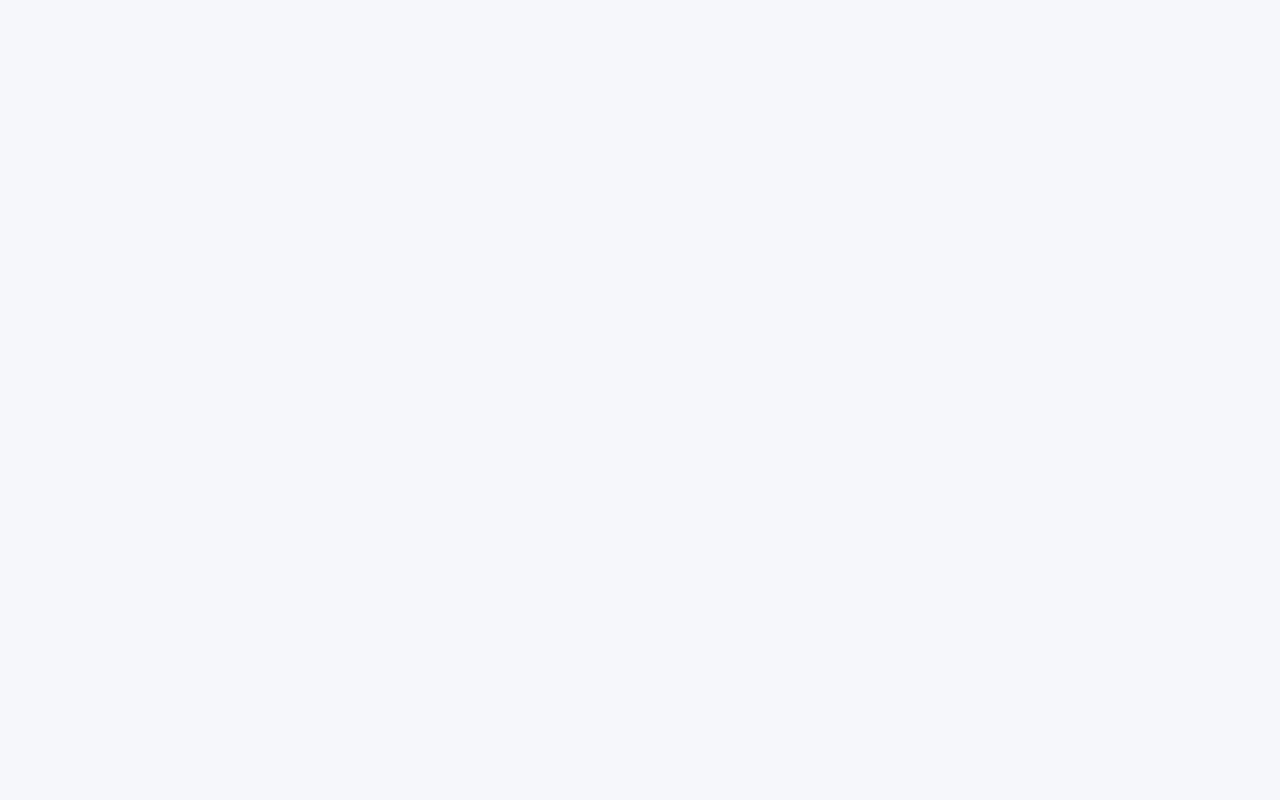
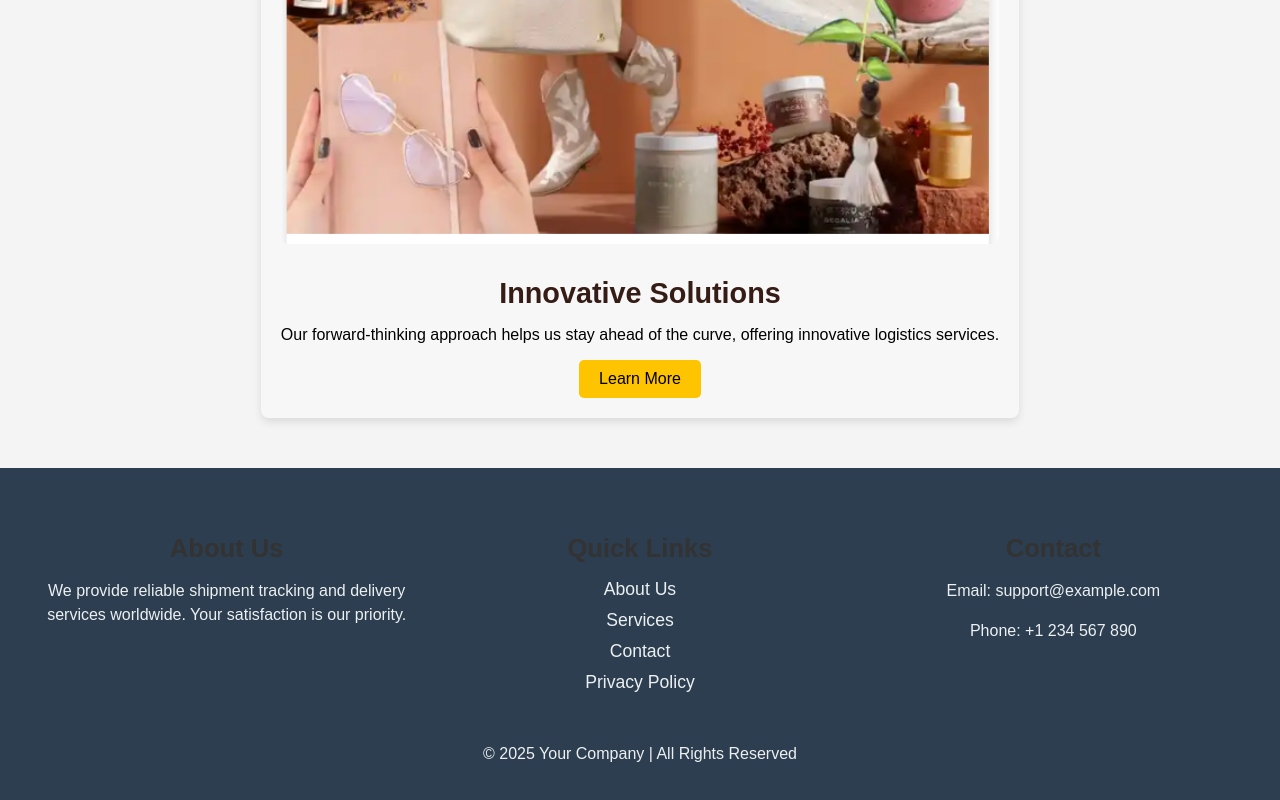
Before and after one commit to asadr381/web, a React (Create React App) app: page / in a window 1280 px wide. Shown: the part 1572-2372 px from the top of the page. Before the commit the page ends 1287 px from the top, so only its background shows below. Built offline with nearby package versions, Linux system fonts and the light colour scheme.

Commit message:
first commit

```diff
--- a/src/App.js
+++ b/src/App.js
@@ -1,24 +1,28 @@
 // src/App.js
 import React from 'react';
-import { BrowserRouter as Router, Route, Routes } from 'react-router-dom';  // Use Routes instead of Switch
+import { BrowserRouter as Router, Route, Routes } from 'react-router-dom';
 import './App.css';
 import Navigation from './components/Navigation';
 import Home from './components/Home';
 import Shipments from './components/Shipments';
 import Tracking from './components/Tracking';
 import Services from './components/Services'; // Import Services component
+import Footer from './components/Footer'; // Import Footer component
 
 function App() {
   return (
     <Router>
       <div className="App">
         <Navigation />
+
         <Routes>  {/* Use Routes instead of Switch */}
           <Route path="/" element={<Home />} />
           <Route path="/shipments" element={<Shipments />} />
           <Route path="/tracking" element={<Tracking />} />
           <Route path="/services" element={<Services />} /> {/* Add Route for Services */}
         </Routes>
+
+        <Footer /> {/* Add Footer at the bottom */}
       </div>
     </Router>
   );
--- /dev/null
+++ b/src/components/Footer.css
@@ -0,0 +1,68 @@
+/* Footer Styles */
+.footer {
+  background-color: #2c3e50;
+  color: #ecf0f1;
+  padding: 40px 0;
+  position: relative;
+  width: 100%;
+  bottom: 0;
+  margin-top: auto; /* Ensures the footer is at the bottom of the page */
+}
+
+.footer-content {
+  display: flex;
+  justify-content: space-between;
+  padding: 0 20px;
+}
+
+.footer-section {
+  flex: 1;
+  margin: 0 20px;
+}
+
+.footer-section h3 {
+  font-size: 1.6rem;
+  margin-bottom: 10px;
+  font-weight: bold;
+}
+
+.footer-section p {
+  font-size: 1rem;
+  line-height: 1.5;
+}
+
+.footer-section ul {
+  list-style-type: none;
+  padding: 0;
+}
+
+.footer-section ul li {
+  margin: 10px 0;
+}
+
+.footer-section ul li a {
+  text-decoration: none;
+  color: #ecf0f1;
+  font-size: 1.1rem;
+}
+
+.footer-section ul li a:hover {
+  color: #3498db;
+}
+
+.footer-bottom {
+  text-align: center;
+  padding-top: 20px;
+  font-size: 1rem;
+}
+
+@media (max-width: 768px) {
+  .footer-content {
+    flex-direction: column;
+    align-items: center;
+  }
+
+  .footer-section {
+    margin-bottom: 20px;
+  }
+}
--- /dev/null
+++ b/src/components/Footer.js
@@ -0,0 +1,36 @@
+import React from 'react';
+import './Footer.css';
+
+const Footer = () => {
+  return (
+    <footer className="footer">
+      <div className="footer-content">
+        <div className="footer-section about">
+          <h3>About Us</h3>
+          <p>
+            We provide reliable shipment tracking and delivery services worldwide. Your satisfaction is our priority.
+          </p>
+        </div>
+        <div className="footer-section links">
+          <h3>Quick Links</h3>
+          <ul>
+            <li><a href="/about">About Us</a></li>
+            <li><a href="/services">Services</a></li>
+            <li><a href="/contact">Contact</a></li>
+            <li><a href="/privacy-policy">Privacy Policy</a></li>
+          </ul>
+        </div>
+        <div className="footer-section contact">
+          <h3>Contact</h3>
+          <p>Email: support@example.com</p>
+          <p>Phone: +1 234 567 890</p>
+        </div>
+      </div>
+      <div className="footer-bottom">
+        <p>&copy; 2025 Your Company | All Rights Reserved</p>
+      </div>
+    </footer>
+  );
+};
+
+export default Footer;
--- a/src/components/Home.js
+++ b/src/components/Home.js
@@ -4,7 +4,7 @@ import { motion } from 'framer-motion';
 import billImage from '../img/bill.png';
 import serviceImage from '../img/img2.PNG'; // Your service image
 import collageImage from '../img/img3.PNG'; // Your small business image
-
+import { Link } from 'react-router-dom';
 function Home() {
   return (
     <div className="home-container">
@@ -40,6 +40,8 @@ function Home() {
             <h2 style={{ color: '#351c15' }}>Let ULS Help Grow Your Business</h2>
             <div className="underline"></div>
             <p style={{ color: 'black' }}>Looking for fast, reliable shipping or industry-leading logistics solutions? ULS provides the expertise to streamline your operations.</p>
+
+            <Link to="/Shipments" style={{ textDecoration: 'none' }}>
               <motion.button
                 whileHover={{ scale: 1.1 }}
                 whileTap={{ scale: 0.9 }}
@@ -48,6 +50,7 @@ function Home() {
               >
                 Get Started
               </motion.button>
+            </Link>
           </motion.div>
         </motion.div>
 
@@ -60,6 +63,7 @@ function Home() {
           style={{ textAlign: 'center', marginTop: '50px' }}
         >
           <h1 style={{ color: '#351c15' }}>UNIVERSAL LOGISTICS SERVICES PVT. LTD</h1>
+          <h3 style={{ color: '#351c15' }}>UPS Authorised Service Contractor Pakistan </h3>
           <p style={{ color: 'black' }}>Providing world-class logistics solutions with efficiency and transparency. We specialize in international shipping, warehousing, and supply chain management to deliver faster, more securely, and cost-effectively.</p>
         </motion.div>
 
@@ -117,11 +121,36 @@ function Home() {
             </a>
           </motion.div>
         </motion.div>
+        <div>  <h3 style={{ color: '#351c15' }}>Our Service Centers </h3></div>
 
         {/* Small Business Growth Section */}
+      {/* Office Locations Section */}
+      <motion.div
+            className="service-card"
+            initial={{ opacity: 0, x: 100 }}
+            animate={{ opacity: 1, x: 0 }}
+            transition={{ duration: 1, delay: 0.7 }}
+            style={{ flex: 1, background: '#f7f7f7', padding: '20px', borderRadius: '8px', boxShadow: '0 4px 8px rgba(0, 0, 0, 0.1)' }}
+          >
+            <img src={collageImage} alt="Small Business Image" style={{ width: '100%', borderRadius: '8px' }} />
+            <h3 style={{ color: '#351c15' }}>Innovative Solutions</h3>
+            <p style={{ color: 'black',textAlign: 'left' }}>Our forward-thinking approach helps us stay ahead of the curve, offering innovative logistics services.</p>
+            <a href="https://about.ups.com/us/en/our-stories/customer-first/small-business-big-growth.html" target="_blank" rel="noopener noreferrer">
+              <motion.button
+                whileHover={{ scale: 1.1 }}
+                whileTap={{ scale: 0.9 }}
+                className="cta-button"
+                style={{ padding: '10px 20px', backgroundColor: '#ffc400', color: 'black', border: 'none', borderRadius: '5px', cursor: 'pointer' }}
+              >
+                Learn More
+              </motion.button>
+            </a>
+          </motion.div>
 
       </div>
+
     </div>
+
   );
 }
 
--- a/src/components/Navigation.css
+++ b/src/components/Navigation.css
@@ -150,4 +150,13 @@
     margin: 1rem;
     padding-right: 1.5rem;
   }
+  .navbar h3 {
+    flex-grow: 0; /* Prevent text from shifting on mobile */
+    text-align: center; /* Ensure text is centered */
+  }
 }
+.navbar h6 {
+  color: white;
+  text-align: left;
+  flex-grow: 1;
+}
--- a/src/components/Navigation.js
+++ b/src/components/Navigation.js
@@ -18,7 +18,7 @@ function Navigation() {
           <img src={logo} alt="Logo" />
         </Link>
       </div>
-
+      <h6 style={{ color: 'white', alignContent: 'center' }}>UPS Authorised Service Contractor Pakistan </h6>
       {/* Hamburger Menu on the Right */}
       <div className={`hamburger ${isMenuOpen ? 'active' : ''}`} onClick={toggleMenu}>
         ☰
--- a/src/components/Shipments.js
+++ b/src/components/Shipments.js
@@ -47,13 +47,13 @@ function Shipments() {
           },
         }
       );
-      setMessage("✅ Lead created successfully!");
+      setMessage("✅ Your request has been submitted successfully!");
       setMessageType("success");
-      console.log("✅ Lead created successfully:", response.data);
+      console.log("✅ Your Request Has Been Submitted successfully:", response.data);
     } catch (error) {
-      setMessage("❌ Failed to create lead. Please try again.");
+      setMessage("❌ Failed to create request. Please try again.");
       setMessageType("error");
-      console.error("❌ Failed to create lead:", error.response?.data || error.message);
+      console.error("❌ Failed to create request:", error.response?.data || error.message);
     }
   };
 
@@ -106,7 +106,7 @@ function Shipments() {
 
           {/* New Field: Custom Lead Type */}
           <div className="form-group">
-            <label>Lead Type:</label>
+            <label>Product Type:</label>
             <select
               name="custom_lead_type"
               value={formData.custom_lead_type}
--- a/src/components/Tracking.js
+++ b/src/components/Tracking.js
@@ -4,7 +4,25 @@ import './Tracking.css';
 
 const ShipmentDetails = () => {
   const [trackingNumber, setTrackingNumber] = useState('');
-  const [shipmentDetails, setShipmentDetails] = useState(null);
+  const [shipmentDetails, setShipmentDetails] = useState({
+    number: '',
+    firstSixDigits: '',
+    currentStatus: '',
+    formattedDeliveryDate: '',
+    formattedActivities: [],
+    formattedLastScanDate: '',
+    formattedLastScanTime: '',
+    lastScanCountry: '',
+    receivedBy: '',
+    destinationCountry: '',
+    destinationCity: '',
+    originCountry: '',
+    originCity: '',
+    packageCount: '',
+    dimWeight: '',
+    weight: '',
+    service: ''
+  });
   const [error, setError] = useState(null);
   const [loading, setLoading] = useState(false);
 
@@ -18,7 +36,6 @@ const ShipmentDetails = () => {
 
     setLoading(true);
     setError(null);
-    setShipmentDetails(null);
 
     try {
       const response = await axios.get(`${apiBaseUrl}${trackingNumber}`);
@@ -97,7 +114,6 @@ const ShipmentDetails = () => {
 
       {error && <p className="error-message">{error}</p>}
 
-      {shipmentDetails && (
       <div className="details-grid">
         <div><strong>ICIRS Number:</strong> {shipmentDetails.firstSixDigits}</div>
         <div><strong>Status:</strong> {shipmentDetails.currentStatus}</div>
@@ -114,7 +130,6 @@ const ShipmentDetails = () => {
         <div><strong>Weight:</strong> {shipmentDetails.weight}</div>
         <div><strong>Service:</strong> {shipmentDetails.service}</div>
       </div>
-      )}
 
       {/* Loading Popup */}
       {loading && (
```
Lines whose indentation alone changed are shown as unchanged.
